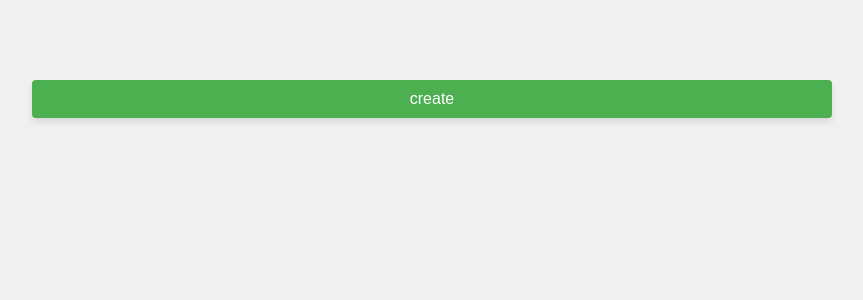
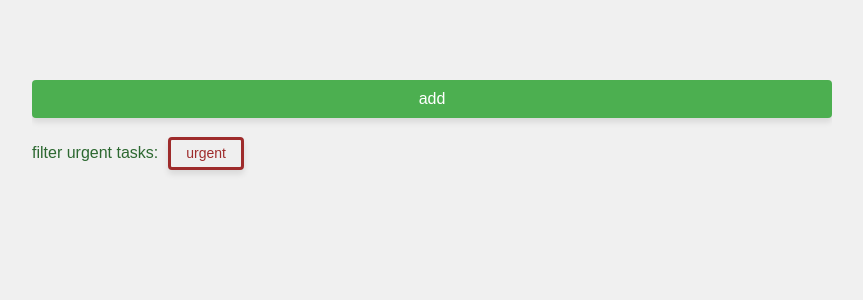
Before and after one commit to TheaAleksovDev/ReactConceptsPractice, a React (Create React App) app: page / in a window 1280 px wide. Shown: the top 300 px of the page, without its empty margins (208-1071 px from the left). Built offline with nearby package versions, Linux system fonts and the light colour scheme.

Commit message:
CreateTask; currying; filter; changed approach

```diff
--- /dev/null
+++ b/src/components/CreateTask.tsx
@@ -0,0 +1,64 @@
+import { useState } from "react";
+import "./tasks.css";
+
+const CreateTask = (props: any) => {
+  const [selectedCategory, setSelectedCategory] = useState(props.categories[0]);
+  const [isUrgent, setIsUrgent] = useState(false);
+  const [task, setTask] = useState("");
+
+  const handleTaskChange = (event: any) => {
+    setTask(event.target.value);
+    console.log(task);
+  };
+
+  return (
+    <div className="create-task">
+      <input type="text" name="task" value={task} onChange={handleTaskChange} />
+
+      <div className="options">
+        <div className="categories">
+          {props.categories.map((category: string) => {
+            return (
+              <button
+                key={category}
+                className="category"
+                style={
+                  category === selectedCategory
+                    ? { backgroundColor: "#45a049", color: "white" }
+                    : {}
+                }
+                onClick={() => {
+                  setSelectedCategory(category);
+                }}
+              >
+                {category}
+              </button>
+            );
+          })}
+        </div>
+        <button
+          style={isUrgent ? { backgroundColor: "#9e2b2b", color: "white" } : {}}
+          className="priority"
+          onClick={() => {
+            setIsUrgent((prev) => !prev);
+          }}
+        >
+          urgent
+        </button>
+      </div>
+      <button
+        onClick={() => {
+          if (task) {
+            props.createItem(task, selectedCategory, isUrgent);
+            props.close();
+          }
+        }}
+        className="green"
+      >
+        add task
+      </button>
+    </div>
+  );
+};
+
+export default CreateTask;
--- a/src/components/Task.tsx
+++ b/src/components/Task.tsx
@@ -1,20 +1,46 @@
-import { Task as TaskType} from "./TaskInterface";
+import { Task as TaskType } from "./TaskInterface";
 import "./tasks.css";
 
-const Task = (props: TaskType) => {
+export interface TaskProps extends TaskType {
+  markCompleted: (task: string) => void;
+  deleteTask: (task: string) => void;
+}
+
+const Task = (props: TaskProps) => {
+  console.log(props);
   return (
     <div className="task">
       <div className="task-content">
-        <p className={`task-name ${props.isCompleted && "completed"}`}>{props.task}</p>
-        {!props.isCompleted &&  <div className="info">
-          <p className="priority">{props.priority}</p>
-          <p className="category">{props.category}</p>
-        </div>}
+        <p className={`task-name ${props.isCompleted && "completed"}`}>
+          {props.task}
+        </p>
+        {!props.isCompleted && (
+          <div className="info">
+            <p className="category">{props.category}</p>
+            {props.isUrgent && <p className="priority"> urgent</p>}
+          </div>
+        )}
       </div>
       <div>
         <div className="actions">
-        {!props.isCompleted && <button className="action green" onClick={props.markCompleted}>complete</button>}
-          <button className="action red" onClick={props.deleteTask}>delete</button>
+          {!props.isCompleted && (
+            <button
+              className="action green"
+              onClick={() => {
+                props.markCompleted(props.task);
+              }}
+            >
+              complete
+            </button>
+          )}
+          <button
+            className="action red"
+            onClick={() => {
+              props.deleteTask(props.task);
+            }}
+          >
+            delete
+          </button>
         </div>
       </div>
     </div>
--- a/src/components/Tasks.tsx
+++ b/src/components/Tasks.tsx
@@ -2,18 +2,24 @@ import { type Task as TaskType } from "./TaskInterface";
 import { useEffect, useState } from "react";
 import Task from "./Task";
 import "./tasks.css";
+import CreateTask from "./CreateTask";
 
 const Tasks = () => {
   const [tasks, setTasks] = useState<TaskType[]>([]);
+  const [openCreateTask, setOpenCreateTask] = useState(false);
+  const categories: string[] = ["work", "life", "school"];
+  const [selectedCategory, setSelectedCategory] = useState("");
+  const [isUrgent, setIsUrgent] = useState(false);
 
   useEffect(() => {
-    console.log(tasks);
-  }, [tasks]);
+    const savedTasks = localStorage.getItem("tasks");
 
-  const createItem = (task: string, category: string, priority: string) => {
-    let completed = false;
+    if (savedTasks) {
+      setTasks(JSON.parse(savedTasks));
+    }
+  }, []);
 
-    const markCompleted = () => {
+  const markCompleted = (task: string) => {
     setTasks((prevTasks) =>
       prevTasks.map((prevTask) =>
         prevTask.task === task ? { ...prevTask, isCompleted: true } : prevTask
@@ -21,9 +27,26 @@ const Tasks = () => {
     );
   };
 
-    const deleteTask = () => {
-      setTasks(tasks.filter((element) => element.task !== task));
+  const deleteTask = (task: string) => {
+    const filteredTasks = tasks.filter((element) => element.task !== task);
+    setTasks(filteredTasks);
+    localStorage.setItem("tasks", JSON.stringify(filteredTasks));
   };
+
+  useEffect(() => {
+    if (tasks.length > 0) {
+      localStorage.setItem("tasks", JSON.stringify(tasks));
+    }
+  }, [tasks]);
+
+  const createItem = (task: string, category: string, isUrgent: boolean) => {
+    const existingTask = tasks.find((element) => element.task === task);
+
+    if (existingTask) {
+      return;
+    }
+
+    let completed = false;
 
     setTasks((prev) => [
       ...prev,
@@ -31,27 +54,107 @@ const Tasks = () => {
         isCompleted: completed,
         category,
         task,
-        priority,
-        markCompleted,
-        deleteTask,
+        isUrgent,
       },
     ]);
   };
 
-  const displayTasks = tasks.map((task) => {
-    return <Task key={task.task} {...task}></Task>;
+  const filterTasks = (isUrgent: boolean) => (category: string) => {
+    return tasks.filter(
+      (task) => task.isUrgent === isUrgent && task.category === category
+    );
+  };
+
+  //not the best example of currying, couldn't think of anything better
+  const displayTasks =
+    isUrgent && selectedCategory
+      ? filterTasks(isUrgent)(selectedCategory).map((item) => {
+          return (
+            <Task
+              key={item.task}
+              {...item}
+              markCompleted={markCompleted}
+              deleteTask={deleteTask}
+            ></Task>
+          );
+        })
+      : tasks.map((item) => {
+          return (
+            <Task
+              key={item.task}
+              {...item}
+              markCompleted={markCompleted}
+              deleteTask={deleteTask}
+            ></Task>
+          );
         });
 
   return (
     <div className="tasks">
+      {!openCreateTask && (
         <button
           onClick={() => {
-          createItem("mytask", "mycategory", "urgent");
+            setOpenCreateTask((prev) => !prev);
+            setIsUrgent((prev) => !prev);
+            setSelectedCategory("");
           }}
           className="green"
         >
-        create
+          add
         </button>
+      )}
+      {openCreateTask && (
+        <CreateTask
+          categories={categories}
+          createItem={createItem}
+          close={() => {
+            setOpenCreateTask(false);
+          }}
+        ></CreateTask>
+      )}
+
+      {!openCreateTask && (
+        <div className="filter">
+          <div>
+            <p>filter urgent tasks:</p>
+            <button
+              style={
+                isUrgent ? { backgroundColor: "#9e2b2b", color: "white" } : {}
+              }
+              className="priority"
+              onClick={() => {
+                setIsUrgent((prev) => !prev);
+                setSelectedCategory("");
+              }}
+            >
+              urgent {isUrgent && "X"}
+            </button>
+          </div>
+          {isUrgent && (
+            <div className="categories">
+              <p>choose category: </p>
+              {categories.map((category: string) => {
+                return (
+                  <button
+                    key={category}
+                    className="category"
+                    style={
+                      category === selectedCategory
+                        ? { backgroundColor: "#45a049", color: "white" }
+                        : {}
+                    }
+                    onClick={() => {
+                      setSelectedCategory(category);
+                    }}
+                  >
+                    {category}
+                  </button>
+                );
+              })}
+            </div>
+          )}
+        </div>
+      )}
 
       <div className="tasks">{tasks && displayTasks}</div>
     </div>
--- a/src/components/tasks.css
+++ b/src/components/tasks.css
@@ -23,7 +23,6 @@ button {
 .red {
   background-color: #9e2b2b;
   box-shadow: 0 4px 6px rgba(0, 0, 0, 0.1);
-
 }
 .red:hover {
   background-color: #7a2121;
@@ -37,6 +36,7 @@ button {
   width: 800px;
   height: 80vh;
   gap: 10px;
+  overflow-y: auto;
 }
 
 .actions {
@@ -44,12 +44,10 @@ button {
   gap: 5px;
 }
 
-.completed{
-    text-decoration: dashed;
-    opacity: 0.7;
+.completed {
+  text-decoration: dashed;
+  opacity: 0.7;
 }
-
-
 
 .task {
   display: flex;
@@ -75,8 +73,7 @@ button {
   justify-content: flex-start;
   flex-direction: row;
   gap: 8px;
-  margin-top: 15px;
-
+  margin-top: 7px;
 }
 
 .priority,
@@ -116,3 +113,40 @@ button {
   text-decoration: line-through;
   color: #999;
 }
+
+.options {
+  display: flex;
+  align-items: center;
+  justify-content: space-between;
+  margin-top: 7px;
+}
+
+.categories {
+  display: flex;
+  gap: 5px;
+}
+.create-task > button {
+  width: 100%;
+  margin-top: 10px;
+}
+
+input {
+  width: 100%;
+  padding: 7px 10px;
+  font-size: 14px;
+  box-sizing: border-box;
+  outline: #2c6830;
+}
+
+.filter {
+  display: flex;
+  align-items: center;
+  justify-content: space-between;
+}
+.filter > div {
+  display: flex;
+  align-items: center;
+  justify-content: center;
+  color: #2c6830;
+  gap: 10px;
+}
```
Also changed, not shown: src/components/TaskInterface.tsx (+4 -6 lines). Lines whose indentation alone changed are shown as unchanged.
